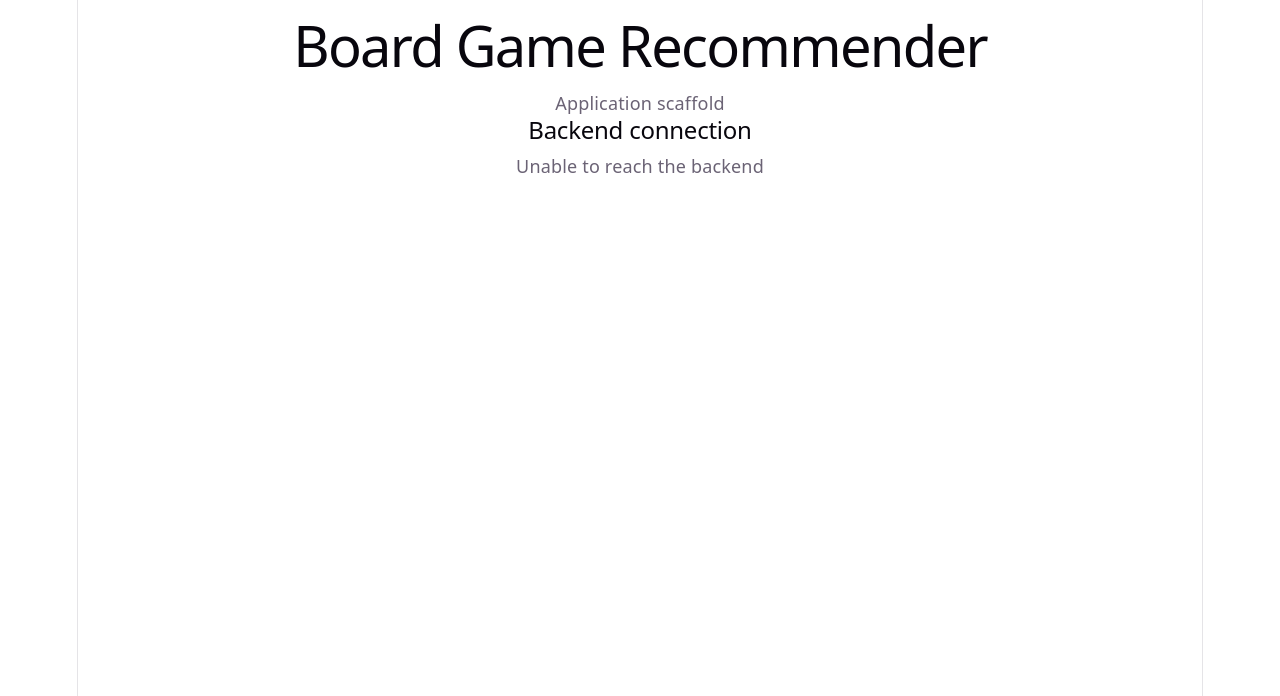
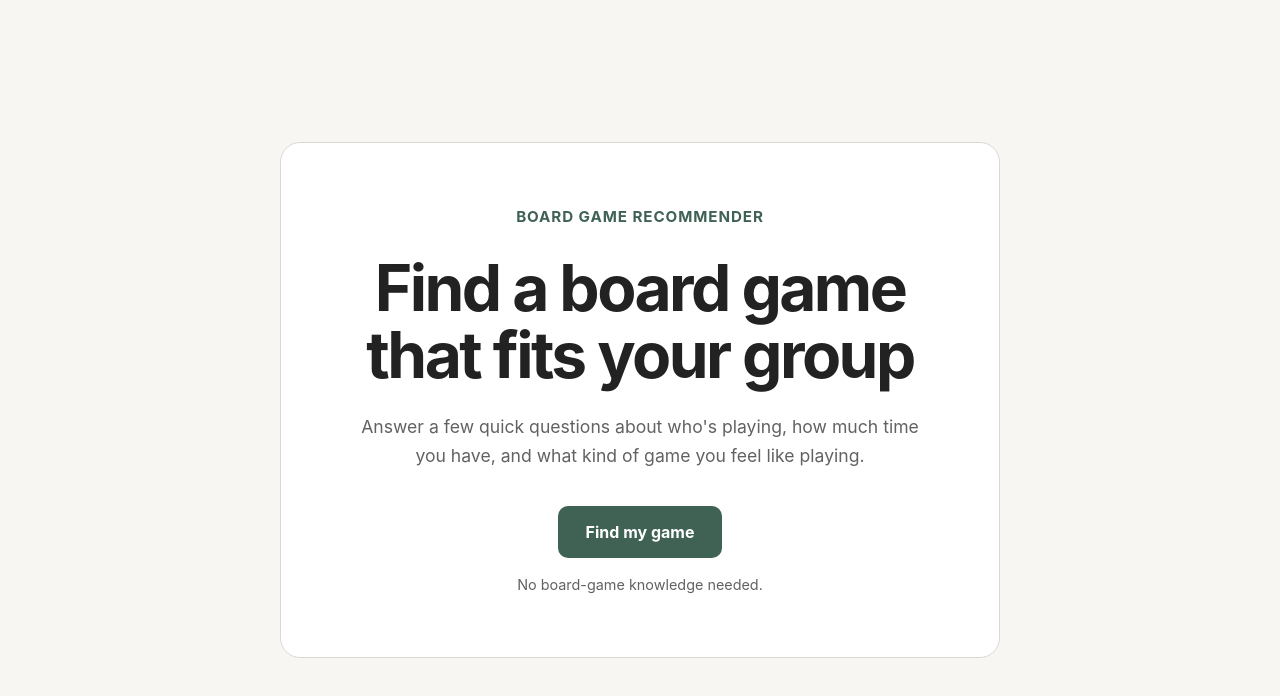
Before and after one commit to sthom120/boardgame-recommender, a React (Vite) app in the folder client/: page / in a window 1280 px wide. Shown: the top 696 px of the page. Built offline with nearby package versions, Linux system fonts and the light colour scheme; no server answers.

Commit message:
build: add landing page and player question

```diff
--- a/client/src/App.css
+++ b/client/src/App.css
@@ -1,184 +1,212 @@
-.counter {
-  font-size: 16px;
-  padding: 5px 10px;
-  border-radius: 5px;
+.landing-page {
+  min-height: 100vh;
+  display: flex;
+  align-items: center;
+  justify-content: center;
+  padding: 32px 20px;
+}
+
+.landing-card {
+  width: 100%;
+  max-width: 720px;
+  padding: 64px;
+  background: var(--surface);
+  border: 1px solid var(--border);
+  border-radius: 20px;
+  text-align: center;
+}
+
+.app-name {
+  margin: 0 0 28px;
   color: var(--accent);
-  background: var(--accent-bg);
-  border: 2px solid transparent;
-  transition: border-color 0.3s;
-  margin-bottom: 24px;
+  font-size: 0.95rem;
+  font-weight: 700;
+  letter-spacing: 0.06em;
+  text-transform: uppercase;
+}
 
-  &:hover {
-    border-color: var(--accent-border);
+.landing-card h1 {
+  max-width: 600px;
+  margin: 0 auto 24px;
+  font-size: clamp(2.25rem, 6vw, 4rem);
+  line-height: 1.05;
+  letter-spacing: -0.04em;
+}
+
+.landing-intro {
+  max-width: 560px;
+  margin: 0 auto 36px;
+  color: var(--text-secondary);
+  font-size: 1.1rem;
+  line-height: 1.65;
+}
+
+.primary-button {
+  min-height: 52px;
+  padding: 14px 28px;
+  border: 0;
+  border-radius: 10px;
+  background: var(--accent);
+  color: #ffffff;
+  font-weight: 700;
+  cursor: pointer;
+  transition:
+    background 0.2s ease,
+    transform 0.2s ease;
+}
+
+.primary-button:hover {
+  background: var(--accent-hover);
+}
+
+.primary-button:active {
+  transform: translateY(1px);
+}
+
+.landing-reassurance {
+  margin: 18px 0 0;
+  color: var(--text-secondary);
+  font-size: 0.9rem;
+}
+
+@media (max-width: 600px) {
+  .landing-page {
+    padding: 16px;
   }
-  &:focus-visible {
-    outline: 2px solid var(--accent);
-    outline-offset: 2px;
+
+  .landing-card {
+    padding: 40px 24px;
+    border-radius: 14px;
+  }
+
+  .landing-intro {
+    font-size: 1rem;
+  }
+
+  .primary-button {
+    width: 100%;
   }
 }
 
-.hero {
-  position: relative;
+.app-page {
+  width: min(100% - 40px, 900px);
+  margin: 0 auto;
+  padding: 48px 0;
+}
 
-  .base,
-  .framework,
-  .vite {
-    inset-inline: 0;
-    margin: 0 auto;
-  }
-
-  .base {
-    width: 170px;
-    position: relative;
-    z-index: 0;
-  }
-
-  .framework,
-  .vite {
-    position: absolute;
-  }
-
-  .framework {
-    z-index: 1;
-    top: 34px;
-    height: 28px;
-    transform: perspective(2000px) rotateZ(300deg) rotateX(44deg) rotateY(39deg)
-      scale(1.4);
-  }
-
-  .vite {
-    z-index: 0;
-    top: 107px;
-    height: 26px;
-    width: auto;
-    transform: perspective(2000px) rotateZ(300deg) rotateX(40deg) rotateY(39deg)
-      scale(0.8);
+@media (max-width: 600px) {
+  .app-page {
+    width: min(100% - 32px, 900px);
+    padding: 32px 0;
   }
 }
 
-#center {
+.question-card {
+  max-width: 720px;
+  margin: 40px auto 0;
+}
+
+.question-progress {
+  margin: 0 0 16px;
+  color: var(--accent);
+  font-weight: 700;
+}
+
+.question-card h1 {
+  margin: 0 0 16px;
+  font-size: clamp(2rem, 5vw, 3.25rem);
+  line-height: 1.1;
+}
+
+.question-helper {
+  margin: 0 0 40px;
+  color: var(--text-secondary);
+  font-size: 1.05rem;
+  line-height: 1.6;
+}
+
+.number-control {
   display: flex;
-  flex-direction: column;
-  gap: 25px;
-  place-content: center;
-  place-items: center;
-  flex-grow: 1;
+  align-items: center;
+  gap: 16px;
+  width: fit-content;
+  margin: 0 auto;
+}
 
-  @media (max-width: 1024px) {
-    padding: 32px 20px 24px;
-    gap: 18px;
+.number-button {
+  width: 52px;
+  height: 52px;
+  border: 1px solid var(--border);
+  border-radius: 10px;
+  background: var(--surface);
+  color: var(--text-primary);
+  font-size: 1.5rem;
+  cursor: pointer;
+}
+
+.number-button:disabled {
+  opacity: 0.45;
+  cursor: not-allowed;
+}
+
+.player-input-group input {
+  width: 90px;
+  min-height: 52px;
+  padding: 8px;
+  border: 1px solid var(--border);
+  border-radius: 10px;
+  background: var(--surface);
+  color: var(--text-primary);
+  font-size: 1.25rem;
+  font-weight: 700;
+  text-align: center;
+}
+
+.form-error {
+  margin: 16px 0 0;
+  font-weight: 600;
+}
+
+.question-actions {
+  display: flex;
+  justify-content: space-between;
+  gap: 16px;
+  margin-top: 48px;
+}
+
+.secondary-button {
+  min-height: 52px;
+  padding: 14px 28px;
+  border: 1px solid var(--border);
+  border-radius: 10px;
+  background: var(--surface);
+  color: var(--text-primary);
+  font-weight: 700;
+  cursor: pointer;
+}
+
+.visually-hidden {
+  position: absolute;
+  width: 1px;
+  height: 1px;
+  padding: 0;
+  margin: -1px;
+  overflow: hidden;
+  clip: rect(0, 0, 0, 0);
+  white-space: nowrap;
+  border: 0;
+}
+
+@media (max-width: 600px) {
+  .question-card {
+    margin-top: 16px;
+  }
+
+  .question-actions {
+    margin-top: 40px;
+  }
+
+  .question-actions button {
+    flex: 1;
   }
 }
-
-#next-steps {
-  display: flex;
-  border-top: 1px solid var(--border);
-  text-align: left;
-
-  & > div {
-    flex: 1 1 0;
-    padding: 32px;
-    @media (max-width: 1024px) {
-      padding: 24px 20px;
-    }
-  }
-
-  .icon {
-    margin-bottom: 16px;
-    width: 22px;
-    height: 22px;
-  }
-
-  @media (max-width: 1024px) {
-    flex-direction: column;
-    text-align: center;
-  }
-}
-
-#docs {
-  border-right: 1px solid var(--border);
-
-  @media (max-width: 1024px) {
-    border-right: none;
-    border-bottom: 1px solid var(--border);
-  }
-}
-
-#next-steps ul {
-  list-style: none;
-  padding: 0;
-  display: flex;
-  gap: 8px;
-  margin: 32px 0 0;
-
-  .logo {
-    height: 18px;
-  }
-
-  a {
-    color: var(--text-h);
-    font-size: 16px;
-    border-radius: 6px;
-    background: var(--social-bg);
-    display: flex;
-    padding: 6px 12px;
-    align-items: center;
-    gap: 8px;
-    text-decoration: none;
-    transition: box-shadow 0.3s;
-
-    &:hover {
-      box-shadow: var(--shadow);
-    }
-    .button-icon {
-      height: 18px;
-      width: 18px;
-    }
-  }
-
-  @media (max-width: 1024px) {
-    margin-top: 20px;
-    flex-wrap: wrap;
-    justify-content: center;
-
-    li {
-      flex: 1 1 calc(50% - 8px);
-    }
-
-    a {
-      width: 100%;
-      justify-content: center;
-      box-sizing: border-box;
-    }
-  }
-}
-
-#spacer {
-  height: 88px;
-  border-top: 1px solid var(--border);
-  @media (max-width: 1024px) {
-    height: 48px;
-  }
-}
-
-.ticks {
-  position: relative;
-  width: 100%;
-
-  &::before,
-  &::after {
-    content: '';
-    position: absolute;
-    top: -4.5px;
-    border: 5px solid transparent;
-  }
-
-  &::before {
-    left: 0;
-    border-left-color: var(--border);
-  }
-  &::after {
-    right: 0;
-    border-right-color: var(--border);
-  }
-}
--- a/client/src/App.jsx
+++ b/client/src/App.jsx
@@ -1,38 +1,17 @@
-import { useEffect, useState } from 'react'
+import { useState } from 'react'
 import './App.css'
+import LandingScreen from './components/LandingScreen'
+import Questionnaire from './components/Questionnaire'
 
 function App() {
-  const [apiStatus, setApiStatus] = useState('Checking backend connection...')
+  const [hasStarted, setHasStarted] = useState(false)
 
-  useEffect(() => {
-    async function checkBackend() {
-      try {
-        const response = await fetch('/api/health')
-
-        if (!response.ok) {
-          throw new Error('Backend returned an error')
-        }
-
-        const data = await response.json()
-        setApiStatus(data.message)
-      } catch {
-        setApiStatus('Unable to reach the backend')
-      }
-    }
-
-    checkBackend()
-  }, [])
+  if (!hasStarted) {
+    return <LandingScreen onStart={() => setHasStarted(true)} />
+  }
 
   return (
-    <main>
-      <h1>Board Game Recommender</h1>
-      <p>Application scaffold</p>
-
-      <section>
-        <h2>Backend connection</h2>
-        <p role="status">{apiStatus}</p>
-      </section>
-    </main>
+    <Questionnaire onBackToStart={() => setHasStarted(false)} />
   )
 }
 
--- /dev/null
+++ b/client/src/components/LandingScreen.jsx
@@ -0,0 +1,28 @@
+function LandingScreen({ onStart }) {
+  return (
+    <main className="landing-page">
+      <section className="landing-card" aria-labelledby="landing-heading">
+        <p className="app-name">Board Game Recommender</p>
+
+        <h1 id="landing-heading">
+          Find a board game that fits your group
+        </h1>
+
+        <p className="landing-intro">
+          Answer a few quick questions about who's playing, how much time you
+          have, and what kind of game you feel like playing.
+        </p>
+
+        <button type="button" className="primary-button" onClick={onStart}>
+          Find my game
+        </button>
+
+        <p className="landing-reassurance">
+          No board-game knowledge needed.
+        </p>
+      </section>
+    </main>
+  )
+}
+
+export default LandingScreen
--- /dev/null
+++ b/client/src/components/Questionnaire.jsx
@@ -0,0 +1,115 @@
+import { useState } from 'react'
+
+function Questionnaire({ onBackToStart }) {
+  const [players, setPlayers] = useState('')
+  const [error, setError] = useState('')
+
+  function changePlayers(amount) {
+    const currentValue = Number(players) || 0
+    const nextValue = Math.max(1, currentValue + amount)
+
+    setPlayers(nextValue)
+    setError('')
+  }
+
+  function handlePlayerInput(event) {
+    const value = event.target.value
+
+    setPlayers(value)
+    setError('')
+  }
+
+  function handleNext() {
+    const playerCount = Number(players)
+
+    if (!Number.isInteger(playerCount) || playerCount < 1) {
+      setError('Enter the number of people who will be playing.')
+      return
+    }
+
+    // Question 2 will be connected here next.
+    console.log('Players:', playerCount)
+  }
+
+  return (
+    <main className="app-page">
+      <section
+        className="question-card"
+        aria-labelledby="question-heading"
+      >
+        <p className="question-progress">Question 1 of 6</p>
+
+        <h1 id="question-heading">
+          How many people will be playing?
+        </h1>
+
+        <p className="question-helper">
+          Include everyone who will be playing the game.
+        </p>
+
+        <div className="number-control">
+          <button
+            type="button"
+            className="number-button"
+            onClick={() => changePlayers(-1)}
+            disabled={Number(players) <= 1}
+            aria-label="Decrease number of players"
+          >
+            −
+          </button>
+
+          <label className="player-input-group">
+            <span className="visually-hidden">
+              Number of players
+            </span>
+
+            <input
+              type="number"
+              min="1"
+              step="1"
+              value={players}
+              onChange={handlePlayerInput}
+              aria-describedby={error ? 'players-error' : undefined}
+              aria-invalid={error ? 'true' : 'false'}
+            />
+          </label>
+
+          <button
+            type="button"
+            className="number-button"
+            onClick={() => changePlayers(1)}
+            aria-label="Increase number of players"
+          >
+            +
+          </button>
+        </div>
+
+        {error && (
+          <p id="players-error" className="form-error" role="alert">
+            {error}
+          </p>
+        )}
+
+        <div className="question-actions">
+          <button
+            type="button"
+            className="secondary-button"
+            onClick={onBackToStart}
+          >
+            Back
+          </button>
+
+          <button
+            type="button"
+            className="primary-button"
+            onClick={handleNext}
+          >
+            Next
+          </button>
+        </div>
+      </section>
+    </main>
+  )
+}
+
+export default Questionnaire
--- a/client/src/index.css
+++ b/client/src/index.css
@@ -1,111 +1,54 @@
 :root {
-  --text: #6b6375;
-  --text-h: #08060d;
-  --bg: #fff;
-  --border: #e5e4e7;
-  --code-bg: #f4f3ec;
-  --accent: #aa3bff;
-  --accent-bg: rgba(170, 59, 255, 0.1);
-  --accent-border: rgba(170, 59, 255, 0.5);
-  --social-bg: rgba(244, 243, 236, 0.5);
-  --shadow:
-    rgba(0, 0, 0, 0.1) 0 10px 15px -3px, rgba(0, 0, 0, 0.05) 0 4px 6px -2px;
+  --page-background: #f7f6f2;
+  --surface: #ffffff;
+  --text-primary: #222222;
+  --text-secondary: #626262;
+  --border: #d9d8d3;
+  --accent: #3f6254;
+  --accent-hover: #304d41;
+  --focus: #1f5fa8;
 
-  --sans: system-ui, 'Segoe UI', Roboto, sans-serif;
-  --heading: system-ui, 'Segoe UI', Roboto, sans-serif;
-  --mono: ui-monospace, Consolas, monospace;
-
-  font: 18px/145% var(--sans);
-  letter-spacing: 0.18px;
-  color-scheme: light dark;
-  color: var(--text);
-  background: var(--bg);
+  font-family:
+    Inter, system-ui, -apple-system, BlinkMacSystemFont, "Segoe UI", sans-serif;
+  color: var(--text-primary);
+  background: var(--page-background);
   font-synthesis: none;
   text-rendering: optimizeLegibility;
   -webkit-font-smoothing: antialiased;
   -moz-osx-font-smoothing: grayscale;
-
-  @media (max-width: 1024px) {
-    font-size: 16px;
-  }
 }
 
-@media (prefers-color-scheme: dark) {
-  :root {
-    --text: #9ca3af;
-    --text-h: #f3f4f6;
-    --bg: #16171d;
-    --border: #2e303a;
-    --code-bg: #1f2028;
-    --accent: #c084fc;
-    --accent-bg: rgba(192, 132, 252, 0.15);
-    --accent-border: rgba(192, 132, 252, 0.5);
-    --social-bg: rgba(47, 48, 58, 0.5);
-    --shadow:
-      rgba(0, 0, 0, 0.4) 0 10px 15px -3px, rgba(0, 0, 0, 0.25) 0 4px 6px -2px;
-  }
+* {
+  box-sizing: border-box;
+}
 
-  #social .button-icon {
-    filter: invert(1) brightness(2);
-  }
+html {
+  min-width: 320px;
+  background: var(--page-background);
 }
 
 body {
   margin: 0;
+  min-width: 320px;
+  min-height: 100vh;
+}
+
+button,
+input,
+select,
+textarea {
+  font: inherit;
+}
+
+button:focus-visible,
+input:focus-visible,
+select:focus-visible,
+textarea:focus-visible,
+a:focus-visible {
+  outline: 3px solid var(--focus);
+  outline-offset: 3px;
 }
 
 #root {
-  width: 1126px;
-  max-width: 100%;
-  margin: 0 auto;
-  text-align: center;
-  border-inline: 1px solid var(--border);
-  min-height: 100svh;
-  display: flex;
-  flex-direction: column;
-  box-sizing: border-box;
+  min-height: 100vh;
 }
-
-h1,
-h2 {
-  font-family: var(--heading);
-  font-weight: 500;
-  color: var(--text-h);
-}
-
-h1 {
-  font-size: 56px;
-  letter-spacing: -1.68px;
-  margin: 32px 0;
-  @media (max-width: 1024px) {
-    font-size: 36px;
-    margin: 20px 0;
-  }
-}
-h2 {
-  font-size: 24px;
-  line-height: 118%;
-  letter-spacing: -0.24px;
-  margin: 0 0 8px;
-  @media (max-width: 1024px) {
-    font-size: 20px;
-  }
-}
-p {
-  margin: 0;
-}
-
-code,
-.counter {
-  font-family: var(--mono);
-  display: inline-flex;
-  border-radius: 4px;
-  color: var(--text-h);
-}
-
-code {
-  font-size: 15px;
-  line-height: 135%;
-  padding: 4px 8px;
-  background: var(--code-bg);
-}
```
